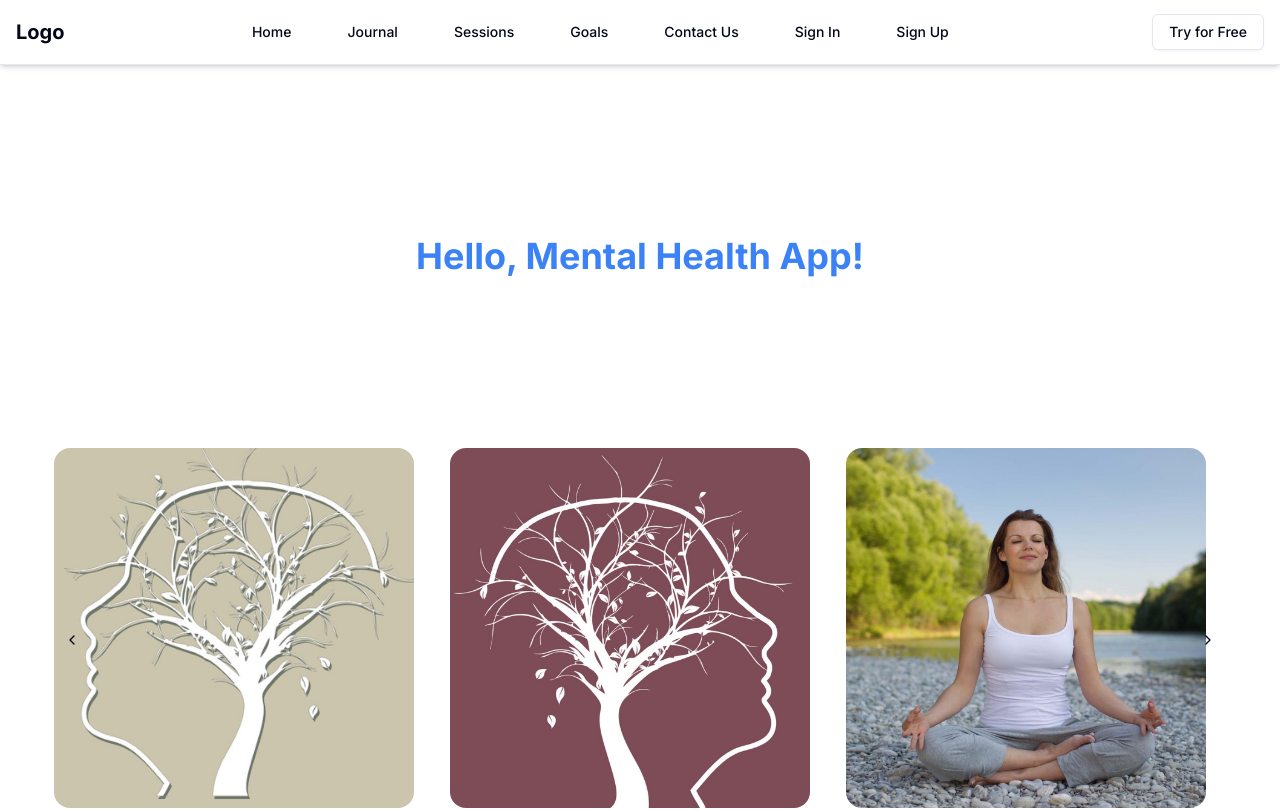
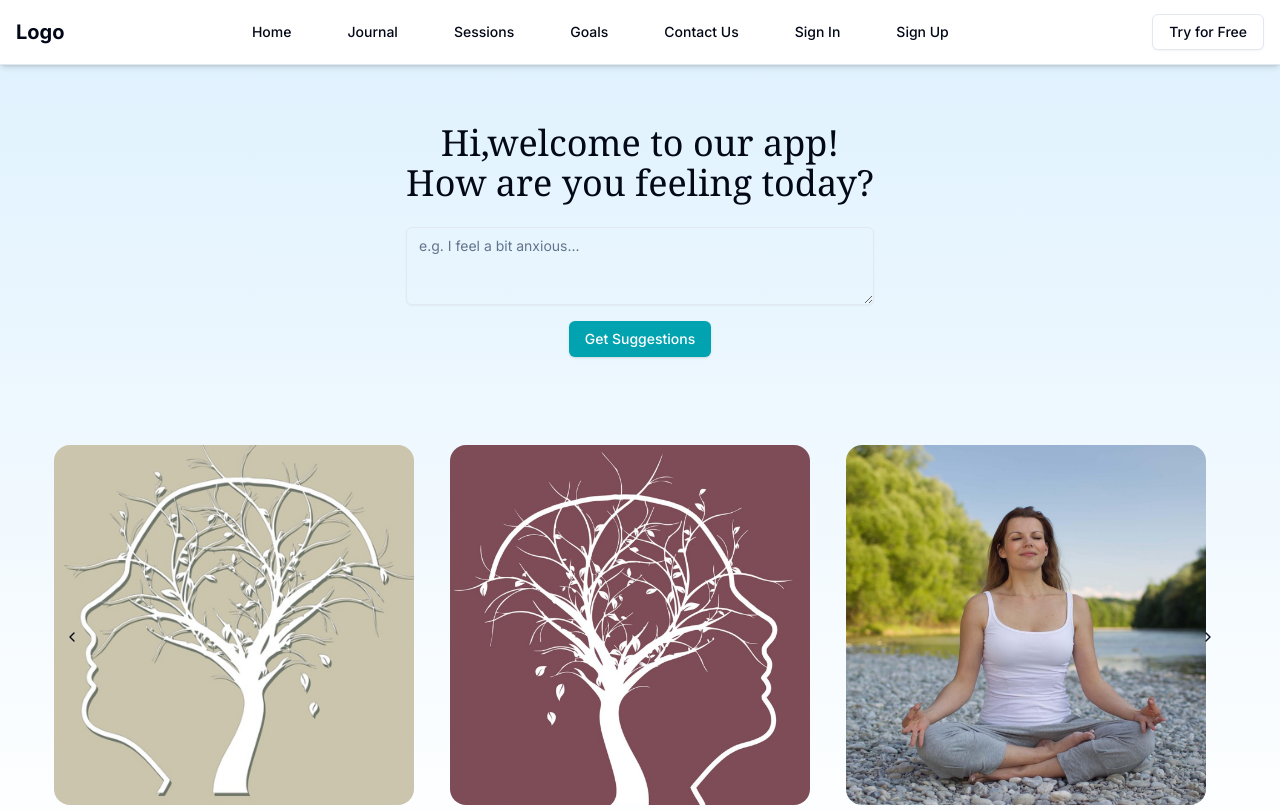
Before and after one commit to wwldavid/mental-health, a Next.js app: page / in a window 1280 px wide. Shown: the top 810 px of the page. Built offline with nearby package versions, Linux system fonts and the light colour scheme; grey boxes are pictures that could not be loaded.

Commit message:
clean up directory structure

```diff
--- a/src/app/subitem2/page.js
+++ b/src/app/assessment/page.jsx
@@ -1,6 +1,6 @@
 import AssessmentForm from "@/components/AssessmentForm";
 
-export default function Subitem2Page() {
+export default function Assessment() {
   return (
     <div className="container mx-auto px-4 pt-24 pb-16">
       <AssessmentForm />
--- a/src/app/user-room/page.js
+++ b/src/app/consult/page.js
@@ -4,21 +4,22 @@ import StartSession from "@/components/StartSession";
 
 import { useRouter } from "next/navigation";
 
-export default function UserRoom() {
+export default function ConsultTherapist() {
   const router = useRouter();
 
   return (
     <div className="container mx-auto px-4 pt-24 pb-16">
       <div className="max-w-4xl mx-auto">
+        <div className="flex justify-center items-center gap-14">
+          <h1 className="text-3xl font-bold mb-6">Talk to a therapist</h1>
           <Button
             variant="outline"
-          className="mb-6"
+            className="mb-6 bg-[#8b968d] text-white"
             onClick={() => router.back()}
           >
             Back
           </Button>
-
-        <h1 className="text-3xl font-bold mb-6">User Room</h1>
+        </div>
 
         <div className="flex flex-wrap justify-center gap-4">
           <StartSession />
--- /dev/null
+++ b/src/app/meditation/page.jsx
@@ -0,0 +1,2 @@
+import MeditationPage from "../solution/meditation/page";
+export default MeditationPage;
--- /dev/null
+++ b/src/app/music/page.jsx
@@ -0,0 +1,2 @@
+import MusicPage from "../solution/music/page";
+export default MusicPage;
--- a/src/app/page.js
+++ b/src/app/page.js
@@ -1,14 +1,10 @@
 import Carousel from "@/components/carousel/carousel";
+import OpenaiSuggest from "@/components/OpenaiSuggest";
 
 export default function Home() {
   return (
-    <div>
-      <main className="flex flex-grow items-center justify-center h-96">
-        <h1 className="text-4xl font-bold text-blue-500">
-          Hello, Mental Health App!
-        </h1>
-      </main>
-
+    <div className="min-h-screen flex flex-col items-center justify-center p-6 bg-gradient-to-b from-sky-100 to-white">
+      <OpenaiSuggest />
       <Carousel />
     </div>
   );
--- a/src/app/solution/consult/page.jsx
+++ b/src/app/solution/consult/page.jsx
@@ -1,3 +1,3 @@
-import UserRoom from "@/app/user-room/page";
+import ConsultTherapist from "@/app/consult/page";
 
-export default UserRoom;
+export default ConsultTherapist;
--- a/src/app/solution/music/page.jsx
+++ b/src/app/solution/music/page.jsx
@@ -31,15 +31,17 @@ export default function MusicPage() {
   return (
     <div className="container mx-auto px-4 pt-24 pb-16">
       <div className="max-w-4xl mx-auto">
+        <div className="flex items-center gap-14">
+          <h1 className="text-3xl font-semibold mb-4">{content.title}</h1>
           <Button
             variant="outline"
-          className="mb-6"
+            className="mb-6 bg-[#8b968d] text-white"
             onClick={() => router.back()}
           >
             Back
           </Button>
+        </div>
 
-        <h1 className="text-3xl font-semibold mb-4">{content.title}</h1>
         <p className="text-lg text-gray-700">{content.description}</p>
 
         <div className="flex flex-wrap justify-center gap-4">
--- a/src/app/solution/write-journal/page.jsx
+++ b/src/app/solution/write-journal/page.jsx
@@ -1,3 +1,3 @@
-import Diary from "@/app/journal-test/page";
+import WriteJournal from "@/app/write-journal/page";
 
-export default Diary;
+export default WriteJournal;
--- /dev/null
+++ b/src/app/walk/page.jsx
@@ -0,0 +1,2 @@
+import WalkPage from "../solution/walk/page";
+export default WalkPage;
--- a/src/app/journal-test/page.js
+++ b/src/app/write-journal/page.js
@@ -7,7 +7,7 @@ import { Checkbox } from "@/components/ui/checkbox";
 import Link from "next/link";
 import { signOut } from "next-auth/react";
 
-export default function DiaryPage() {
+export default function WriteJournal() {
   const { data: session, status } = useSession();
   const [content, setContent] = useState("");
   const [isPublic, setIsPublic] = useState(false);
--- a/src/components/Navbar.js
+++ b/src/components/Navbar.js
@@ -18,15 +18,24 @@ const Navbar = () => {
     {
       label: "Home",
       items: [
-        { name: "Subitem 2", path: "/subitem2" },
-        { name: "home1", path: "/home1" },
+        { name: "Mental Health Assessment", path: "/assessment" },
+        { name: "Try meditation", path: "/meditation" },
+        { name: "Take a walk", path: "/walk" },
+        { name: "Listen to music", path: "/music" },
+        { name: "Watch something funny", path: "/watch-something-funny" },
+        { name: "Breathing exercise", path: "do-breathing-exercise" },
+        { name: "Read a book", path: "read-a-book" },
+        { name: "Take a short nap", path: "take-a-nap" },
+        { name: "Write a gratitude list", path: "gratitude-list" },
+        { name: "Drink a glass of water", path: "drink-water" },
+        { name: "Call a friend", path: "call-friend" },
       ],
     },
     {
       label: "Journal",
       items: [
-        { name: "user-room", path: "/user-room" },
-        { name: "journal-test", path: "/journal-test" },
+        { name: "Write in a journal", path: "/write-journal" },
+        { name: "Talk to a therapist", path: "/consult" },
         { name: "Subitem 6", path: "/subitem6" },
       ],
     },
--- a/src/app/home1/page.js
+++ b/src/components/OpenaiSuggest.js
@@ -7,7 +7,7 @@ import { Button } from "@/components/ui/button";
 import { Card, CardContent } from "@/components/ui/card";
 import { motion, AnimatePresence } from "framer-motion";
 
-export default function Home() {
+export default function OpenaiSuggest() {
   const [feeling, setFeeling] = useState("");
   const [suggestions, setSuggestions] = useState([]);
   const [loading, setLoading] = useState(false);
@@ -26,15 +26,17 @@ export default function Home() {
   };
 
   return (
-    <main className="min-h-screen flex flex-col items-center justify-center p-6 bg-gradient-to-b from-sky-100 to-white">
-      <motion.h1
+    <main className="flex flex-col items-center justify-center p-6 mb-10">
+      <motion.h2
         className="text-3xl sm:text-4xl font-serif text-center mb-6"
         initial={{ opacity: 0, y: -30 }}
         animate={{ opacity: 1, y: 0 }}
         transition={{ duration: 1 }}
       >
+        Hi,welcome to our app!
+        <br />
         How are you feeling today?
-      </motion.h1>
+      </motion.h2>
 
       <Textarea
         value={feeling}
@@ -44,7 +46,11 @@ export default function Home() {
         rows={3}
       />
 
-      <Button onClick={handleSubmit} disabled={loading}>
+      <Button
+        onClick={handleSubmit}
+        disabled={loading}
+        className="bg-[#00a3af] hover:opacity-90 text-white"
+      >
         {loading ? "Analyzing..." : "Get Suggestions"}
       </Button>
 
```
Lines whose indentation alone changed are shown as unchanged.
